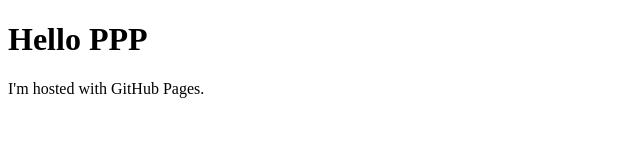
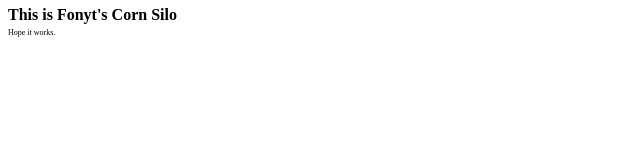
Before and after one commit to fonyt-ibenik/fonyt-ibenik.github.io, a plain HTML site: page index.html in a window 1280 px wide. Shown: the whole page, without its empty margins (0-640 px from the left). Drawn offline with Linux system fonts and the light colour scheme; a web font is replaced by a local one.

Commit message:
Update index.html

```diff
--- a/index.html
+++ b/index.html
@@ -1,7 +1,11 @@
 <!DOCTYPE html>
 <html>
-<body>
-<h1>Hello PPP</h1>
-<p>I'm hosted with GitHub Pages.</p>
-</body>
+    <head>
+        <title>Corn Silo</title>
+        <link rel="stylesheet" type="text/css" href="fonts.css" />
+    </head>
+    <body>
+        <h1>This is Fonyt's Corn Silo</h1>
+        <p>Hope it works.</p>
+    </body>
 </html>
```
